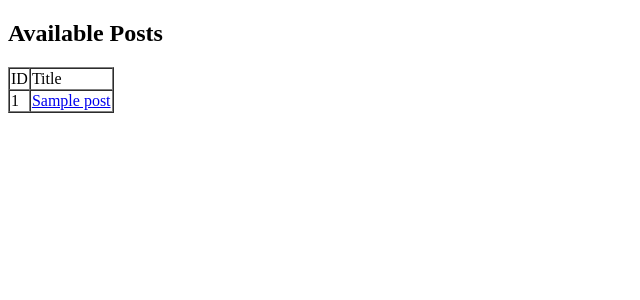
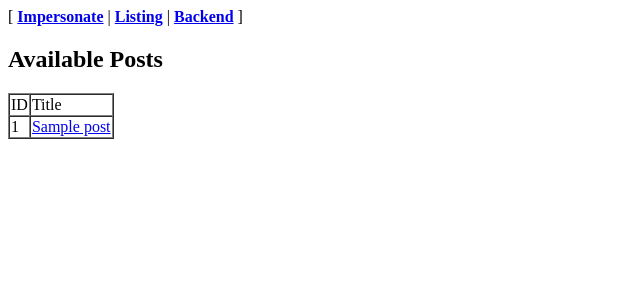
Before and after one commit to shadab16/WDTest, a Symfony app: template templates/post-index.html.twig in a window 1280 px wide. Shown: the top 300 px of the page, without its empty margins (0-640 px from the left). Run offline with Twig, Linux system fonts and the light colour scheme; the template is opened without the code that fills it: most values are stand-ins (such as "Sample title", 1, 10 or a date in 2020); some libraries are stand-ins or nearby versions.

Commit message:
Top navigation for easier go-through

```diff
--- a/templates/base.html.twig
+++ b/templates/base.html.twig
@@ -6,6 +6,11 @@
         {% block stylesheets %}{% endblock %}
     </head>
     <body>
+        [
+            <strong><a href="{{ path('index') }}">Impersonate</a></strong> |
+            <strong><a href="{{ path('post_list') }}">Listing</a></strong> |
+            <strong><a href="{{ path('post_admin_list') }}">Backend</a></strong>
+        ]
         {% block body %}{% endblock %}
         {% block javascripts %}{% endblock %}
     </body>
--- a/templates/guest.html.twig
+++ b/templates/guest.html.twig
@@ -1,5 +1,7 @@
 {% extends 'base.html.twig' %}
 {% block body %}
+
+<h2>Impersonate a User</h2>
 
 <form action="{{ path('index_access') }}" method="post">
     <input name="email" required maxlength="255" />
```
